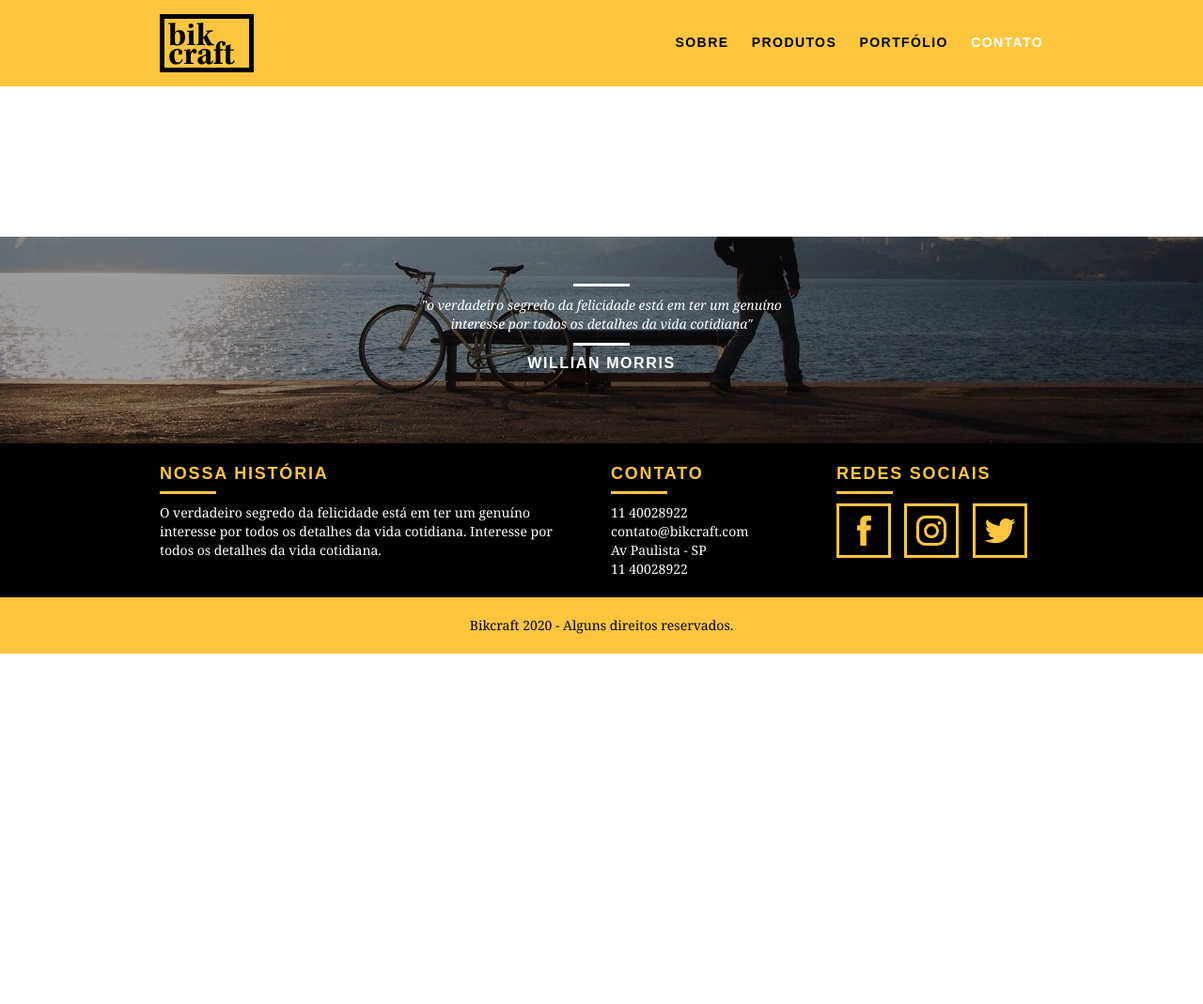
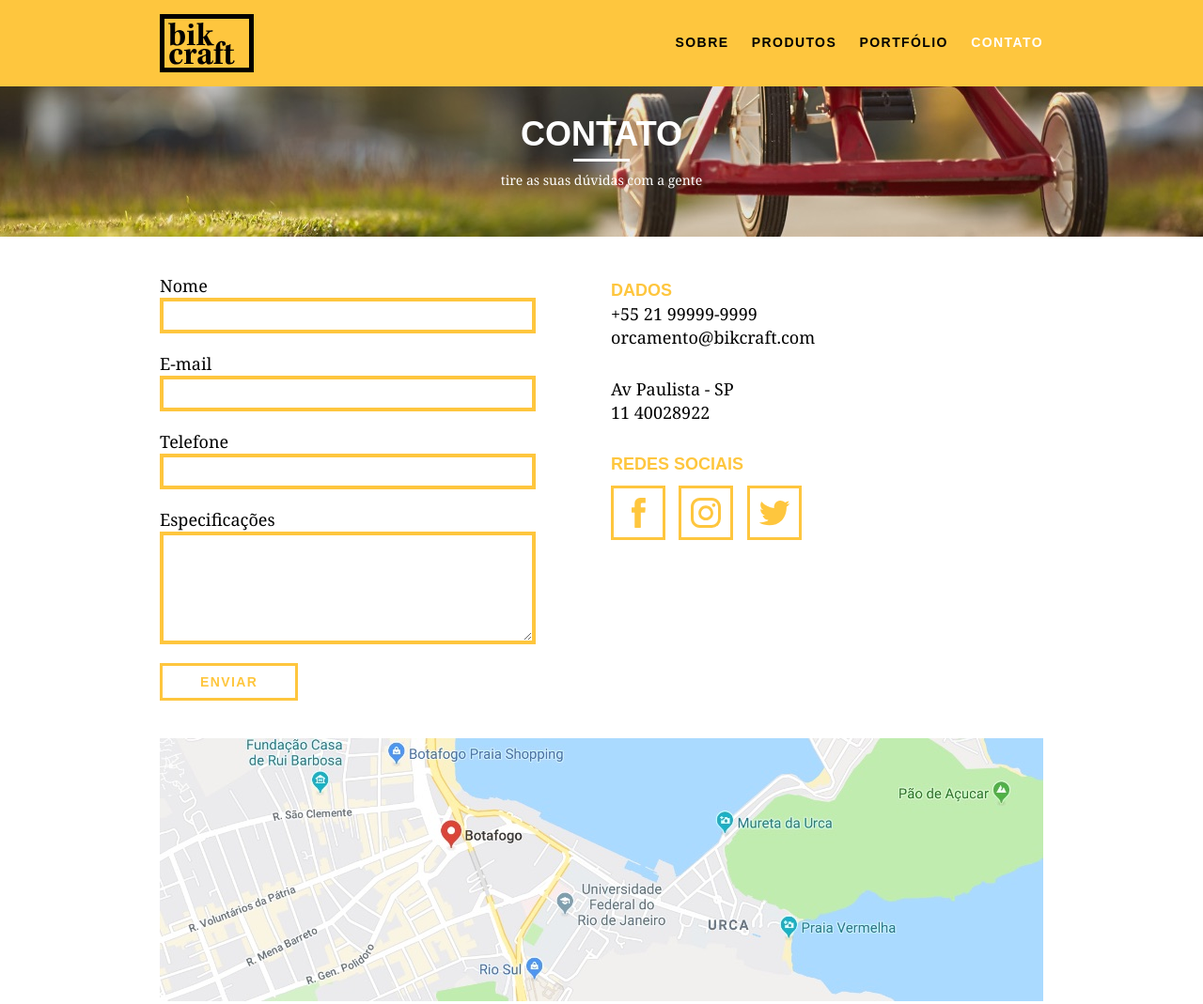
Before and after one commit to GustavoBMS/bikcraft, a plain HTML site: page contato.html in a window 1280 px wide. Shown: the top 1069 px of the page at 94% size. Before the commit the page ends 800 px from the top, so only its background shows below. Drawn offline with Linux system fonts and the light colour scheme.

Commit message:
Finalizado front-end

```diff
--- a/contato.html
+++ b/contato.html
@@ -8,7 +8,9 @@
   <link rel='stylesheet' href="css/reset.css">
   <link rel='stylesheet' href="css/grid.css">
   <link rel='stylesheet' href="css/style.css">
+  <link rel='stylesheet' href="css/produtos.css">
   <link rel='stylesheet' href="css/portfolio.css">
+  <link rel='stylesheet' href="css/contato.css">
 </head>
 <body>
 
@@ -30,13 +32,46 @@
   </header>
   <!-- Fim menu -->
 
-  <section class="introducao_interna interna_sobre">
+  <section class="introducao_interna interna_contato">
     <div class="container">
       <h1>Contato</h1>
       <p>tire as suas dúvidas com a gente</p>
     </div>
   </section>
   <!--Fim Introducao-->
+
+  <section class="contato container">
+    <form id='form_orcamento' class="contato_form grid-8">
+      <label for="nome">Nome</label>
+      <input type="text" id="nome">
+      <label for="email">E-mail</label>
+      <input type="text" id="email">
+      <label for="telefone">Telefone</label>
+      <input type="text" id="telefone">
+      <label for='espec'>Especificações</label>
+      <textarea id="espec"></textarea>
+      <button type="submit" class="btn btn-preto">Enviar</button>
+    </form>
+    <div class="contato_dados grid-8">
+      <h3>Dados</h3>
+      <span>+55 21 99999-9999</span>
+      <span class="dados_email">orcamento@bikcraft.com</span>
+      <span>Av Paulista - SP</span>
+      <span>11 40028922</span>
+      <h3>Redes Sociais</h3>
+      <ul>
+        <li><a href="https://facebook.com" target="_blank"><img src="assets/img/redes-sociais/facebook.svg"></a></li>
+        <li><a href="https://instagram.com" target="_blank"><img src="assets/img/redes-sociais/instagram.svg"></a></li>
+        <li><a href="https://twitter.com" target="_blank"><img src="assets/img/redes-sociais/twitter.svg"></a></li>
+      </ul>
+    </div>
+  </section>
+  <!--Fim orcamento/contato-->
+
+  <section class="container contato_mapa">
+    <a href="https://www.google.com.br/maps/" target="_blank" class="grid-16"><img src="assets/img/endereco-bikcraft.jpg"></a>
+  </section>
+  <!---->
 
   <section class="quebra">
     <blockquote class="quote-externo container">
@@ -46,6 +81,7 @@
       <cite>WILLIAN MORRIS</cite>
     </blockquote>
   </section>
+  <!--Fim quebra-->
 
   <footer>
     <div class="footer">
--- a/css/contato.css
+++ b/css/contato.css
@@ -0,0 +1,102 @@
+.interna_contato {
+  background: url('../assets/img/bg-contato.jpg') no-repeat center;
+  background-size: cover;
+}
+
+/* contato */
+
+.contato_form {
+  padding: 40px 0;
+}
+
+.contato_form {
+  padding-right: 60px;
+}
+
+.contato_form label {
+  display: block;
+  font-family: Georgia, 'Times New Roman', Times, serif;
+  font-size: 18px;
+  line-height: 25px;
+}
+
+.contato_form input {
+  display: block;
+  width: 100%;
+  border: 4px solid #fec63e;
+  background: none;
+  padding: 7px 10px;
+  margin-bottom: 20px;
+  outline: none;
+  font-size: 14px;
+  font-family: Georgia, 'Times New Roman', Times, serif;
+}
+
+.contato_form textarea {
+  display: block;
+  width: 100%;
+  height: 120px;
+  border: 4px solid #fec63e;
+  background: none;
+  padding: 7px 10px;
+  margin-bottom: 20px;
+  outline: none;
+  font-size: 14px;
+  font-family: Georgia, 'Times New Roman', Times, serif;
+}
+
+.contato_form button {
+  padding: 7px 40px;
+  background: none;
+}
+
+.contato_dados {
+  margin-top: 45px;
+}
+
+.contato_dados h3 {
+  font-size: 18px;
+  line-height: 25px;
+  text-transform: uppercase;
+  color: #fec63e;
+  font-weight: bold;
+}
+
+.contato_dados span {
+  display: block;
+  font-size: 18px;
+  line-height: 25px;
+  font-family: Georgia, 'Times New Roman', Times, serif;
+}
+
+/*Seleciona todo elemento impar */
+.contato_dados span:nth-of-type(even) {
+  margin-bottom: 30px;
+}
+
+.dados_email {
+  margin-bottom: 40px;
+}
+
+.contato_dados ul {
+  margin-top: 10px;
+}
+
+.contato_dados ul li {
+  display: inline-block;
+  margin-right: 10px;
+}
+
+.contato_dados ul li a {
+  border: 3px solid #fec63e;
+  display: block;
+  padding: 10px;
+}
+
+.contato_dados ul li a:hover {
+  border-color: #000;
+}
+
+.contato_mapa {
+  margin-bottom: 60px;
+}
```
Also changed, not shown: produtos.html (+1 -0 lines).
